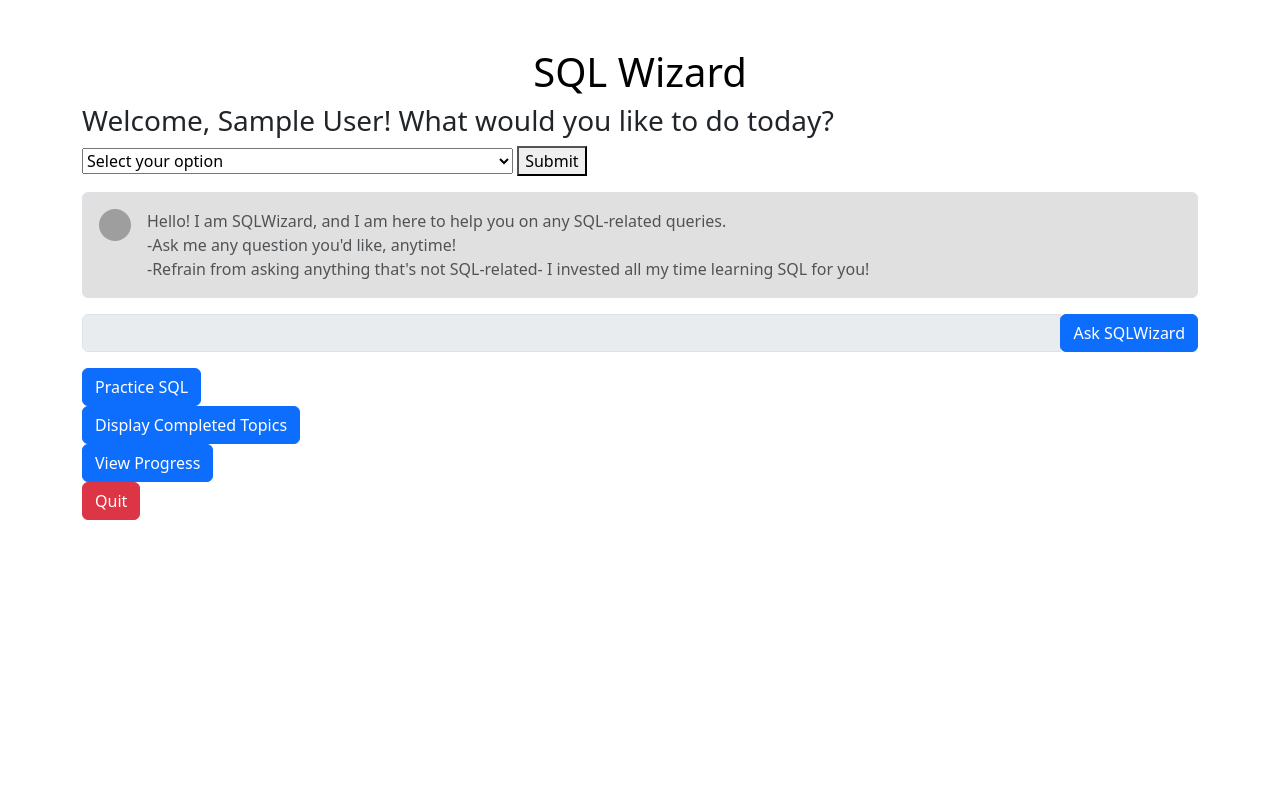
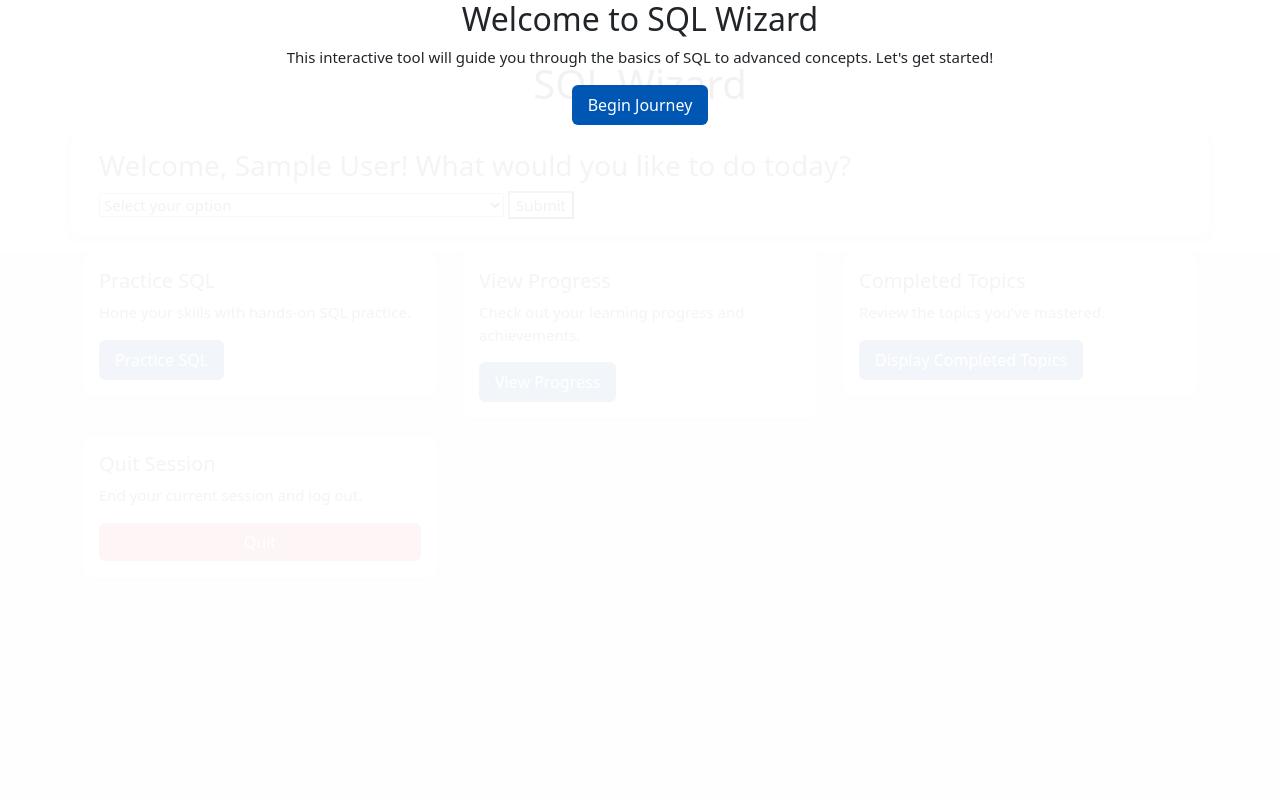
Before and after one commit to vedang01/SQLChatbot, a Flask app: page /home in a window 1280 px wide. Run offline with Flask 3, Linux system fonts and the light colour scheme; the visitor is signed in with stand-in values (Sample User, id 1); grey boxes are pictures that could not be loaded.

Commit message:
UI improvements

```diff
--- a/templates/index.html
+++ b/templates/index.html
@@ -13,6 +13,43 @@
 
     <!-- Add some inline CSS for the custom styles -->
     <style>
+
+        body{
+            font-size: 15px;
+            background-color: #f1f1f1;
+            margin-top: 60px;
+        }
+        .card-custom {
+            background-color: #ffffff;
+            border-radius: 8px;
+            box-shadow: 0 4px 8px rgba(0,0,0,0.1);
+            margin-bottom: 30px;
+        }
+        .card-header-custom {
+            background-color: #007bff; /* Bootstrap primary color */
+            color: #ffffff;
+        }
+        .btn-primary {
+            background-color: #0056b3;
+            border: none;
+            font-size: 1rem; /* Readable font size for button text */
+            padding: .5rem 1rem; /* Standard padding for buttons */
+        }
+        .whitespace {
+            margin-top: 15px;
+            margin-bottom: 15px;
+
+        }
+        .intro-overlay {
+            background-color: rgba(255,255,255,0.95);
+            position: fixed;
+            top: 0;
+            left: 0;
+            width: 100%;
+            height: 100%;
+            z-index: 1050;
+            display: block; /* Hidden by default */
+        }
         .bot-message {
             background-color: #e0e0e0;
         }
@@ -46,16 +83,45 @@
             text-decoration: none;
         }
 
+        .list-group-item {
+            display: flex;
+            align-items: center; /* Aligns items vertically centered */
+            justify-content: space-between; /* Spreads out the space between items */
+            width: 100%; /* Ensures it takes the full width available */
+        }
+
+
+        #chat-container {
+    display: flex;
+    flex-direction: column;
+    display: none;
+    align-items: stretch; /* This will ensure children stretch to fill the width */
+}
+
+
+
 
 
     </style>
 </head>
 
 <body>
+
     <div class="container mt-5">
         <!-- Adding the SQL Wizard heading -->
-        <h1 style="color:black; text-align:center">SQL Wizard</h1>
-        <!-- This section is toggled based on the 'show_options' variable -->
+        <h1 class = "text-center mb-4" style="color:black; text-align:center">SQL Wizard</h1>
+        <div class="intro-overlay" id="introOverlay">
+            <div class="container text-center">
+                <h2>Welcome to SQL Wizard</h2>
+                <p>This interactive tool will guide you through the basics of SQL to advanced concepts. Let's get started!</p>
+                <button class="btn btn-primary" onclick="closeIntro()">Begin Journey</button>
+            </div>
+        </div>
+        <!-- Cards Section -->
+        <div class="row">
+             <!-- User Selection Card -->
+            <div class="card card-custom mb-3">
+                <div class="card-body">
                     {% if show_options %}
                     <div id="user-preferences">
                         <h3>Welcome, {{ session['firstname'] }}! What would you like to do today?</h3>
@@ -69,6 +135,8 @@
                     </div>
                     <div id="topic-selection" style="display:none;">
                         <select id="topic-dropdown">
+                            <option value="" disabled selected>Select your option</option>
+
                             <!-- Topics will be populated here -->
                         </select>
 
@@ -83,7 +151,10 @@
                         <button onclick="submitTopic()">Submit</button>
                     </div>
                     {% endif %}
+                </div>
+            </div>
 
+        <div id = "chat-container">
             <div id="list-group" class="list-group w-auto mt-3">
                 <div class="list-group-item d-flex gap-3 py-3 bot-message">
                     <img src="https://digital-practice.ams3.cdn.digitaloceanspaces.com/static%2Fapp%2Fimg%2Fopenai-logo.png" alt="twbs" width="32" height="32" class="rounded-circle flex-shrink-0">
@@ -105,27 +176,57 @@
                     <button id="gpt-button" class="btn btn-primary">Ask SQLWizard</button>
                 </div>
             </div>
+        </div>
 
-        <div class="practice-button-container">
-            <button id="practice-sql-button" class="btn btn-primary">Practice SQL</button>
+        <!-- Practice SQL Card -->
+        <div class="col-md-4">
+                <div class="card card-custom mb-3">
+                    <div class="card-body">
+                        <h5 class="card-title">Practice SQL</h5>
+                        <p class="card-text">Hone your skills with hands-on SQL practice.</p>
+                        <button id = "practice-sql-button" class = "btn btn-primary">Practice SQL</button>
+                    </div>
+                </div>
+        </div>
+
+            <!-- View Progress Card -->
+        <div class="col-md-4">
+                <div class="card card-custom mb-3">
+                    <div class="card-body">
+                        <h5 class="card-title">View Progress</h5>
+                        <p class="card-text">Check out your learning progress and achievements.</p>
+                        <button id="view-progress-btn" class="btn btn-primary">View Progress</button>                    </div>
+                </div>
+        </div>
+
+            <!-- Completed Topics Card -->
+            <div class="col-md-4">
+                <div class="card card-custom mb-3">
+                    <div class="card-body">
+                        <h5 class="card-title">Completed Topics</h5>
+                        <p class="card-text">Review the topics you've mastered.</p>
+                        <button id="completed-topics-button" class="btn btn-primary">Display Completed Topics</button>
+                    </div>
+                </div>
+            </div>
+
+            <!-- Quit Card -->
+            <div class="col-md-4">
+                <div class="card card-custom mb-3">
+                    <div class="card-body">
+                        <h5 class="card-title">Quit Session</h5>
+                        <p class="card-text">End your current session and log out.</p>
+                        <div class="d-grid gap-2">
+                            <button id="quit-button" class="btn btn-danger">Quit</button>
+                        </div>
+                    </div>
+                </div>
+            </div>
+
     </div>
 
 
-        <div class="completed-topics-container">
-            <button id="completed-topics-button" class="btn btn-primary">Display Completed Topics</button>
-        </div>
-
-        <div class = "completed-topics-text-container">
-
-        </div>
-
-        <button id="view-progress-btn" class="btn btn-primary">View Progress</button>
-
-
-        <div class = "quit-container">
-            <button id="quit-button" class="btn btn-danger">Quit</button>
-        </div>
-
+    <div class = "completed-topics-text-container"></div>
     <!-- for rendering graph -->
         <canvas id="progress-chart" width="400" height="50"></canvas>
 
@@ -147,6 +248,18 @@
             <p class="mb-0 mt-2">Loading...</p>
         </div>
     </div>
+    </div>
+
+
+
+
+
+
+        <!-- <div class = "quit-container">
+            <button id="quit-button" class="btn btn-danger">Quit</button>
+        </div> -->
+
+
 
     <script src="https://code.jquery.com/jquery-3.6.3.min.js" integrity="sha256-pvPw+upLPUjgMXY0G+8O0xUf+/Im1MZjXxxgOcBQBXU=" crossorigin="anonymous"></script>
     <script src="https://cdn.jsdelivr.net/npm/bootstrap@5.3.0-alpha1/dist/js/bootstrap.bundle.min.js" integrity="sha384-w76AqPfDkMBDXo30jS1Sgez6pr3x5MlQ1ZAGC+nuZB+EYdgRZgiwxhTBTkF7CXvN" crossorigin="anonymous"></script>
@@ -162,6 +275,9 @@
             document.querySelectorAll("pre code").forEach(block => {
                 hljs.highlightBlock(block);
             });
+        }
+        function closeIntro() {
+            document.getElementById('introOverlay').style.display = 'none';
         }
 
         const chatInput = document.querySelector('#chat-input');
@@ -251,7 +367,6 @@
             })
             .then(topicsByOperation => {
                 const topicSelect = document.getElementById("topic-dropdown");
-                topicSelect.innerHTML = ''; // Clear any existing options
                 // Iterate over operations and create optgroups
                 Object.entries(topicsByOperation).forEach(([operation, topics]) => {
                     let optgroup = document.createElement('optgroup');
@@ -272,9 +387,11 @@
         function handleUserChoice() {
             const choice = document.getElementById("user-choice").value;
             const userPreferences = document.getElementById("user-preferences");
+            const chatContainer = document.getElementById("chat-container");
 
             const topicSelectionDiv = document.getElementById("topic-selection");
             const chatInput = document.getElementById('chat-input');
+            console.log(choice);
 
             switch (choice) {
                 case "select_topic":
@@ -285,6 +402,7 @@
                     break;
                 case "doubt_clearing":
                     // Continue with the normal chatbot flow
+                    chatContainer.style.display = 'block';
                     clearChat();
                     addMessage("Ask an SQL-related question.", false)
                     //userPreferences.style.display = 'none';
@@ -292,6 +410,7 @@
                     break;
 
                 case "overview":
+                    chatContainer.style.display = 'block';
                     clearChat();
                     showLoadingIndicator();
                     addMessage("Please wait while I generate an overview for you...");
@@ -324,6 +443,7 @@
             const selectedTopic = document.getElementById("topic-dropdown").value;
             if(selectedTopic){
                 showLoadingIndicator();
+                document.getElementById("chat-container").style.display = 'block';
                 clearChat();
                 addMessage("Please wait while I generate a summary for you ...")
                 // Hide the user preferences and topic selection while loading
@@ -384,7 +504,6 @@
                 })
                 .then(data => {
                     // Handle the response from the server
-                    console.log(data);
                     // Reset the form and re-enable the user preferences for next topic selection
                     displaySuggestedTopics();
                     document.getElementById('confidence-form').style.display = 'none';
@@ -473,13 +592,16 @@
         document.getElementById('finish-topic-btn').addEventListener('click', function() {
         const finishTopicContainer = document.getElementById('finish-topic-container');
         const confidenceForm = document.getElementById('confidence-form');
+        const chatContainer = document.getElementById("chat-container");
 
 
         // Show the form to submit the confidence score
         finishTopicContainer.style.display = 'inline-block';
         confidenceForm.style.display = 'block';
+        chatContainer.style.display = 'none';
 
-        addMessage("Great Job! Try practicing what you learnt in Sandbox Mode.", false);
+
+        //addMessage("Great Job! Try practicing what you learnt in Sandbox Mode.", false);
         });
 
 
@@ -526,17 +648,19 @@
                         type: 'bar',
                         data: {
                             labels: graphData.operations,
-                            datasets: [{
+                            datasets: [
+                                {
+                                label: 'Completed Topics',
+                                data: graphData.completedTopics,
+                                backgroundColor: 'rgba(75, 192, 192, 0.2)',
+                                borderColor: 'rgba(75, 192, 192, 1)',
+                                borderWidth: 1
+                            },
+                            {
                                 label: 'Total Topics',
                                 data: graphData.totalTopics,
                                 backgroundColor: 'rgba(255, 99, 132, 0.2)',
                                 borderColor: 'rgba(255, 99, 132, 1)',
-                                borderWidth: 1
-                            }, {
-                                label: 'Completed Topics',
-                                data: graphData.completedTopics,
-                                backgroundColor: 'rgba(75, 192, 192, 0.2)',
-                                borderColor: 'rgba(75, 192, 192, 1)',
                                 borderWidth: 1
                             }]
                         },
@@ -675,7 +799,7 @@
         function renderCompletedTopics(data) {
             const container = document.querySelector(".completed-topics-text-container");
             if (data.length > 0) {
-                let tableHtml = '<table class="table"><tr><th>Concept</th><th>Operation</th><th>Confidence Level</th></tr>';
+                let tableHtml = '<table class="table"><tr><th>Concept Name</th><th>Database Activity</th><th>Confidence Level</th></tr>';
 
                     data.forEach(row => {
                     tableHtml += `<tr><td>${row[0]}</td><td>${row[1]}</td><td>${row[2]}</td></tr>`;
```
Also changed, not shown: 4 other files. Lines whose indentation alone changed are shown as unchanged.
